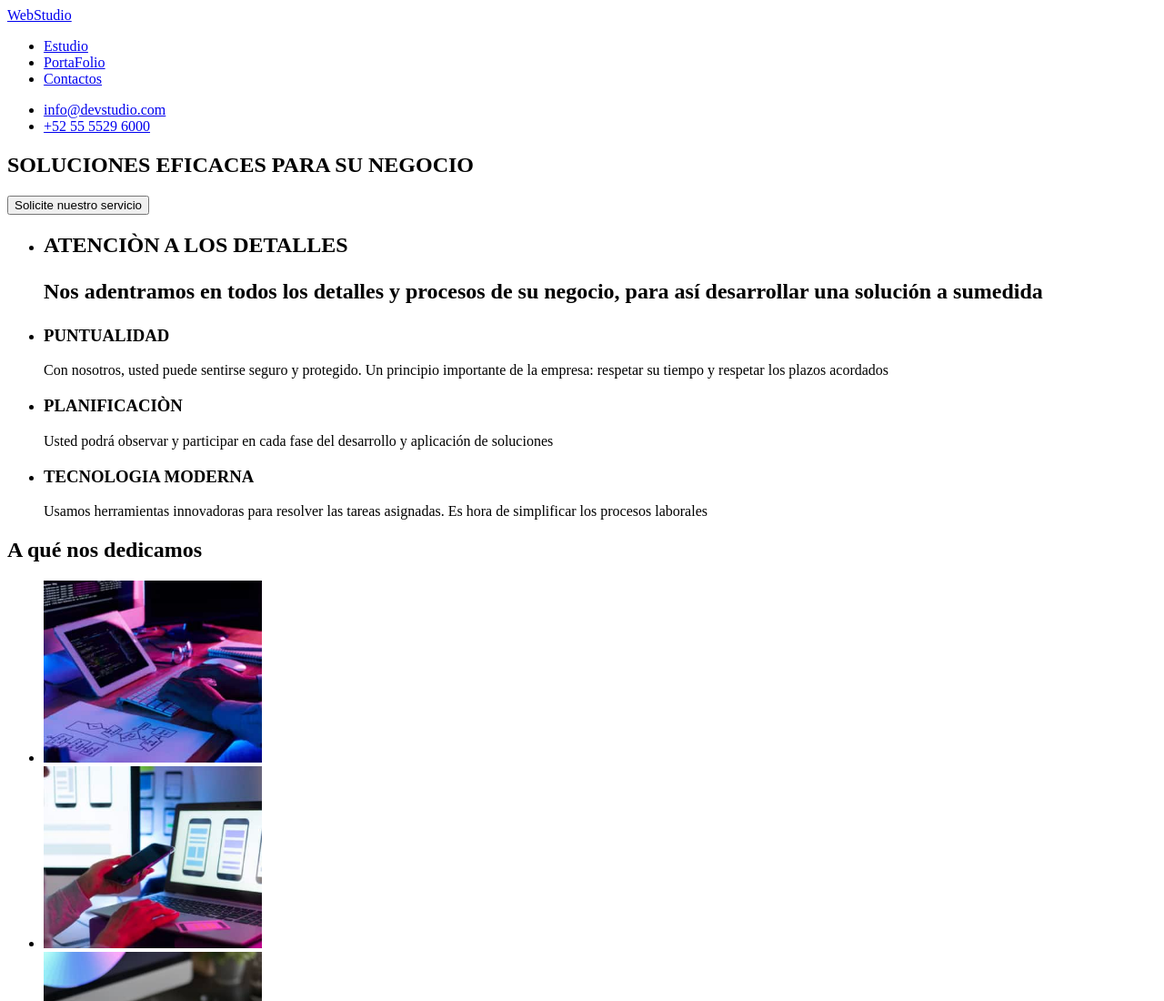
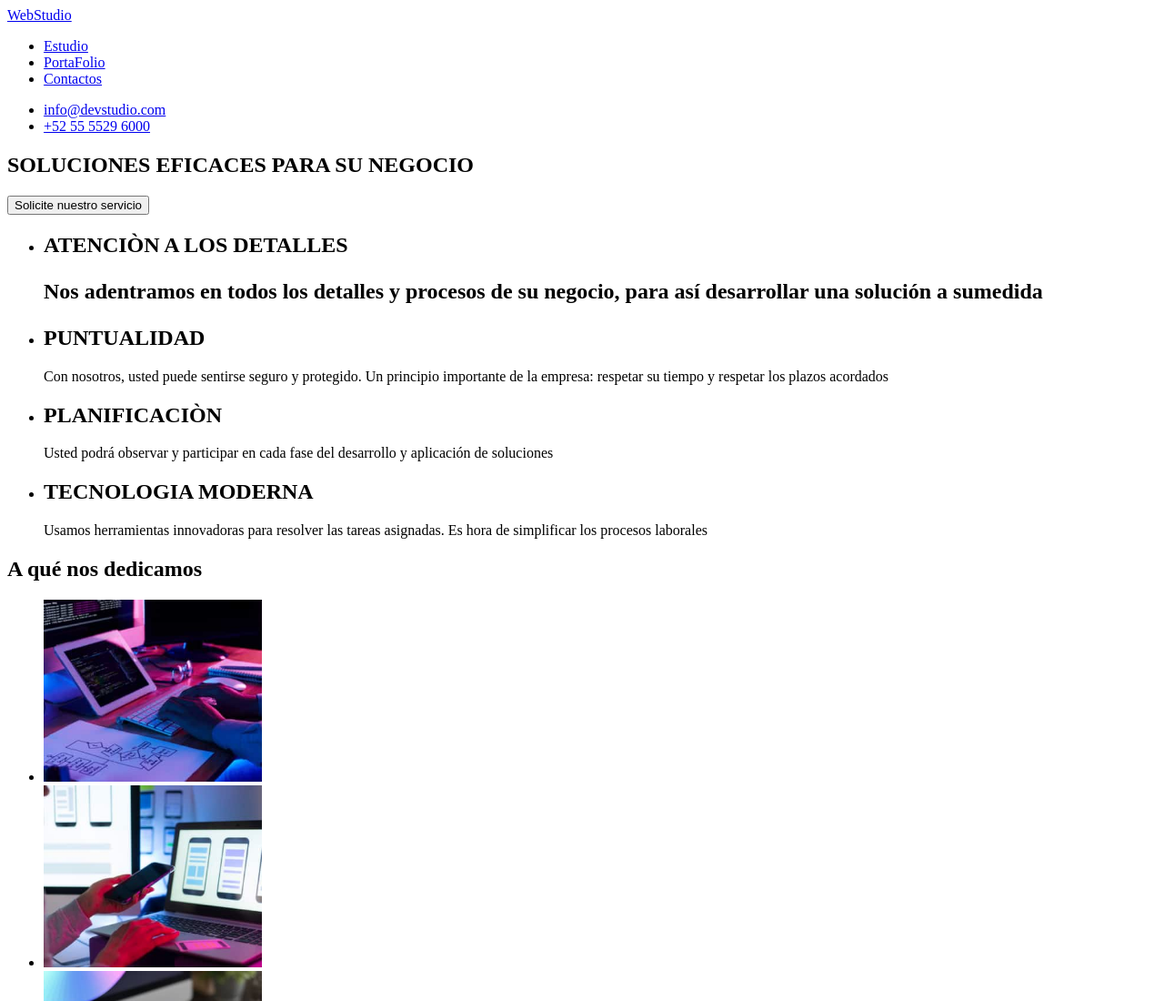
Before and after one commit to javierpinedavalencia/goit-markup-hw-01, a plain HTML site: page index.html in a window 1280 px wide. Shown: the top 1100 px of the page at 91% size. Drawn offline with Linux system fonts and the light colour scheme.

Commit message:
Update three index.html

```diff
--- a/index.html
+++ b/index.html
@@ -39,15 +39,15 @@
                     <p>Nos adentramos en todos los detalles y procesos de su negocio, para así desarrollar una solución a sumedida </p>
                 </li>
                 <li>
-                    <h3>PUNTUALIDAD</h3>
+                    <h2>PUNTUALIDAD</h2>
                     <p>Con nosotros, usted puede sentirse seguro y protegido. Un principio importante de la empresa: respetar su tiempo y respetar los plazos acordados</p>
                 </li>
                 <li>
-                    <h3> PLANIFICACIÒN</h3>
+                    <h2> PLANIFICACIÒN</h2>
                     <p>Usted podrá observar y participar en cada fase del desarrollo y aplicación de soluciones </p>
                 </li>
                 <li>
-                    <h3>TECNOLOGIA MODERNA</h3>
+                    <h2>TECNOLOGIA MODERNA</h2>
                     <p>Usamos herramientas innovadoras para resolver las tareas asignadas. Es hora de simplificar los procesos laborales </p>
                 </li>
             </ul>
```
